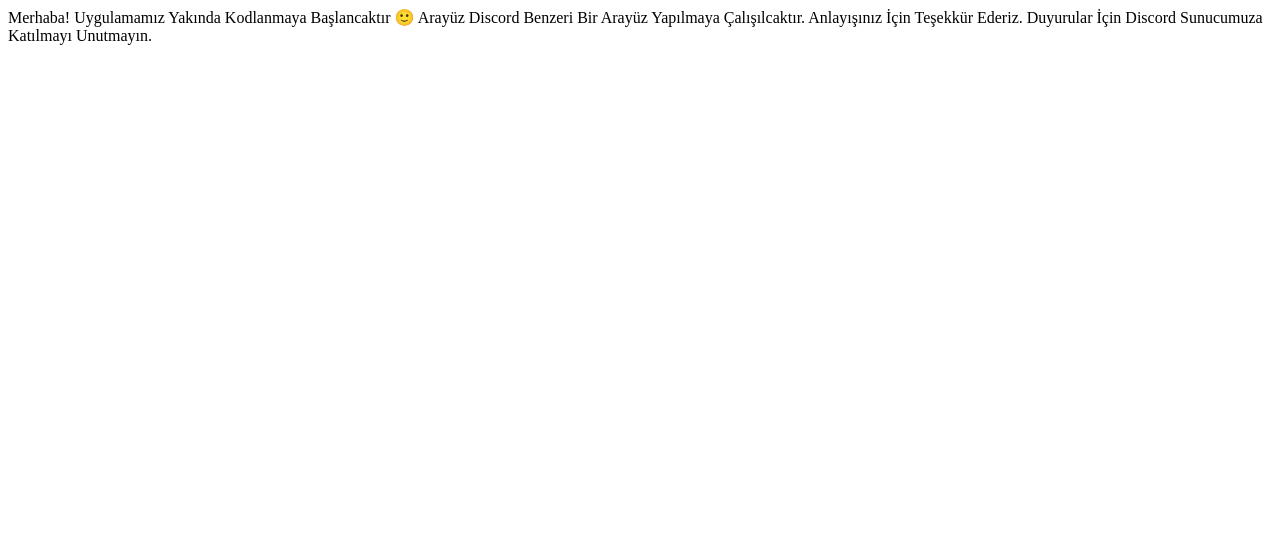
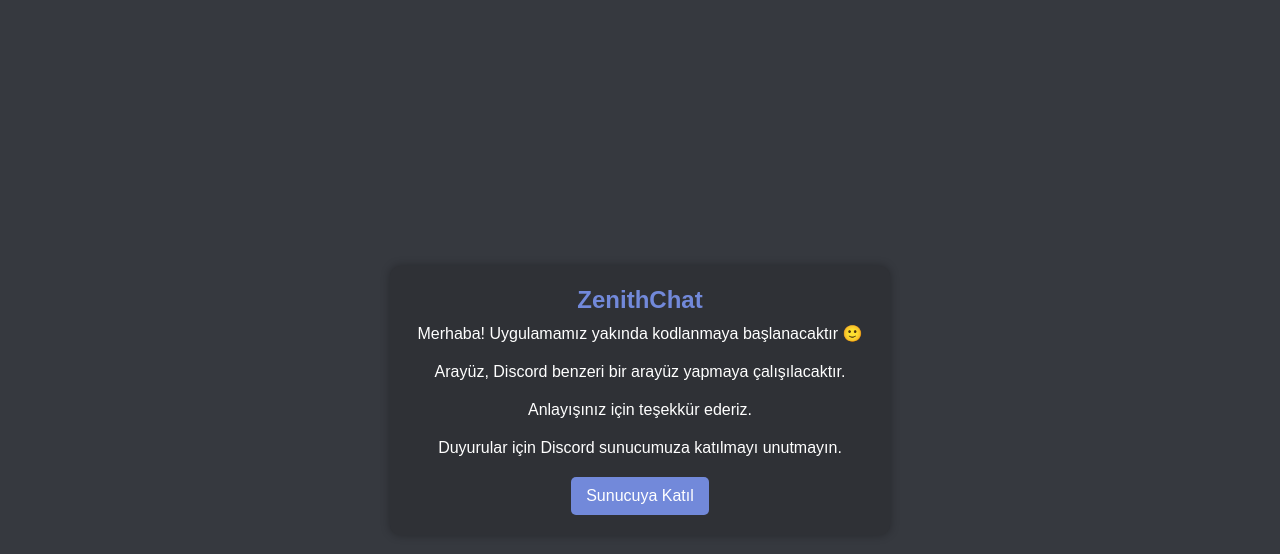
Before and after one commit to ZenithChat/ZenithChat.github.io, a plain HTML site: page index.html in a window 1280 px wide. Drawn offline with Linux system fonts and the light colour scheme.

Commit message:
Sayfa düzenlendi.
Uygulamamız Hâla Kodlanmakta Yakın Bir Zamanda Uygulamamızı Yayınlayacağız.

```diff
--- a/index.html
+++ b/index.html
@@ -1,5 +1,68 @@
-Merhaba!
-Uygulamamız Yakında Kodlanmaya Başlancaktır 🙂
-Arayüz Discord Benzeri Bir Arayüz Yapılmaya Çalışılcaktır.
-Anlayışınız İçin Teşekkür Ederiz.
-Duyurular İçin Discord Sunucumuza Katılmayı Unutmayın.
+<!DOCTYPE html>
+<html lang="tr">
+<head>
+    <meta charset="UTF-8">
+    <meta name="viewport" content="width=device-width, initial-scale=1.0">
+    <title>ZenithChat - Duyuru</title>
+    <style>
+        /* Genel Stil */
+        * {
+            margin: 0;
+            padding: 0;
+            box-sizing: border-box;
+            font-family: Arial, sans-serif;
+        }
+        body {
+            background-color: #36393f;
+            color: #fff;
+            display: flex;
+            justify-content: center;
+            align-items: center;
+            height: 100vh;
+            text-align: center;
+            padding: 20px;
+        }
+        .container {
+            background: #2f3136;
+            padding: 20px;
+            border-radius: 10px;
+            width: 90%;
+            max-width: 500px;
+            box-shadow: 0 0 10px rgba(0, 0, 0, 0.3);
+        }
+        h1 {
+            font-size: 24px;
+            color: #7289da;
+            margin-bottom: 10px;
+        }
+        p {
+            font-size: 16px;
+            margin-bottom: 20px;
+        }
+        .btn {
+            display: inline-block;
+            padding: 10px 15px;
+            background: #7289da;
+            color: white;
+            text-decoration: none;
+            border-radius: 5px;
+            transition: 0.3s;
+        }
+        .btn:hover {
+            background: #5b6eae;
+        }
+    </style>
+</head>
+<body>
+
+    <div class="container">
+        <h1>ZenithChat</h1>
+        <p>Merhaba! Uygulamamız yakında kodlanmaya başlanacaktır 🙂</p>
+        <p>Arayüz, Discord benzeri bir arayüz yapmaya çalışılacaktır.</p>
+        <p>Anlayışınız için teşekkür ederiz.</p>
+        <p>Duyurular için Discord sunucumuza katılmayı unutmayın.</p>
+        <a href="https://discord.gg/jVpQQ73pEk" class="btn" target="_blank">Sunucuya Katıl</a>
+    </div>
+
+</body>
+  </html>
```
